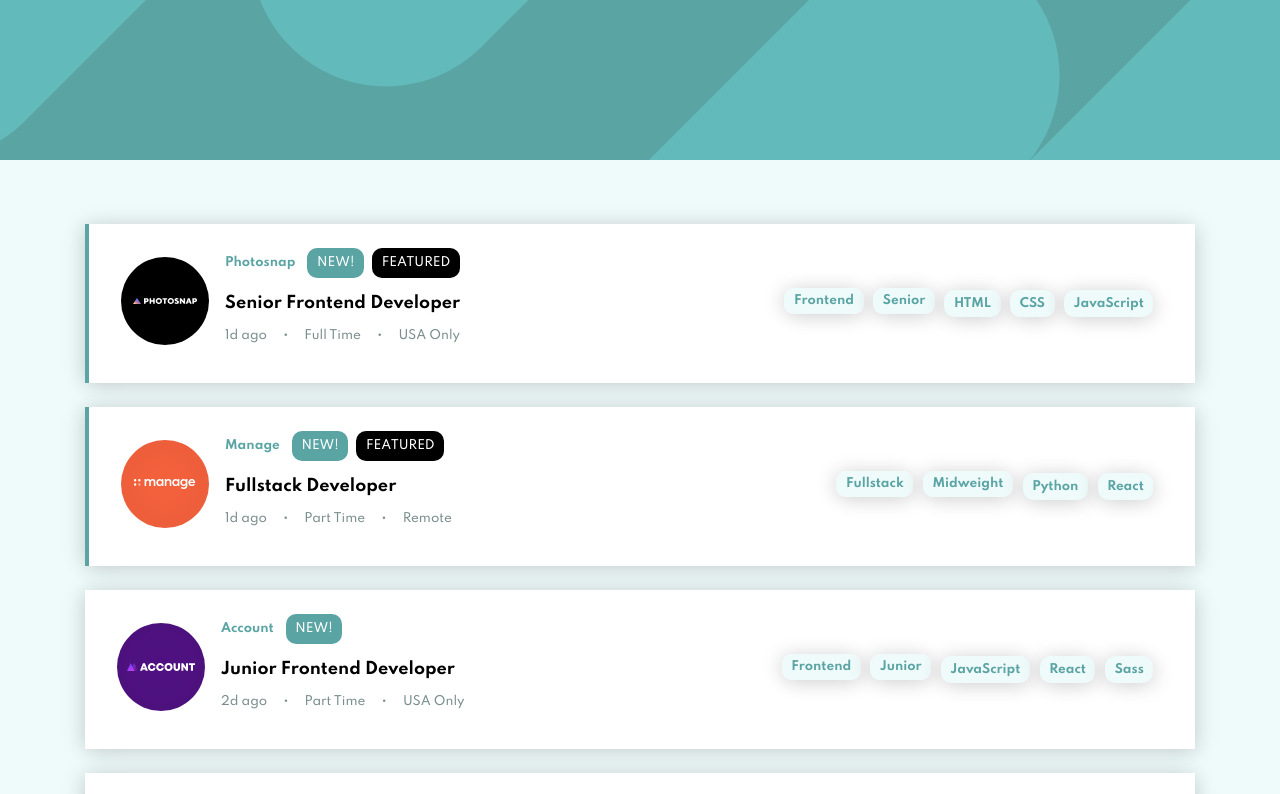
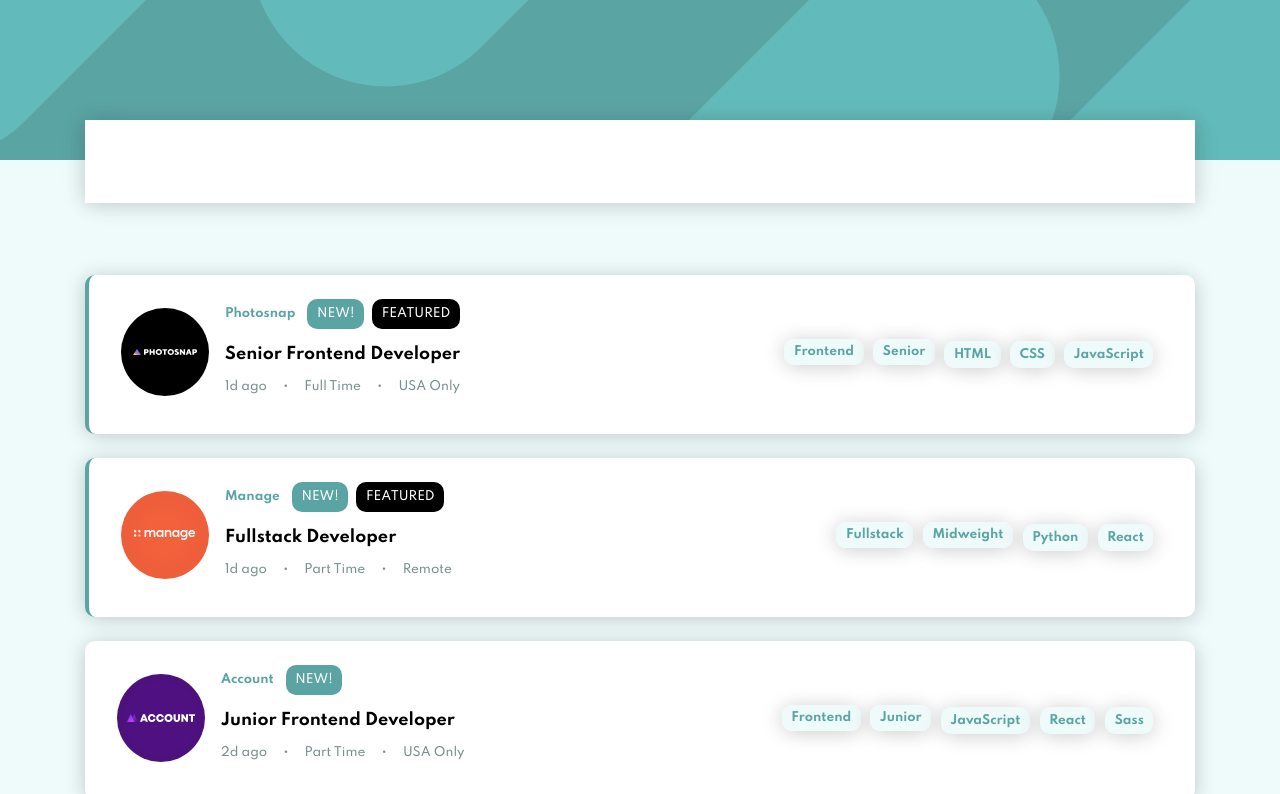
Before and after one commit to luxjoshyua/job-listings-filtering, a website built with webpack: page src/index.html in a window 1280 px wide. Shown: the top 794 px of the page. Built offline with nearby package versions, Linux system fonts and the light colour scheme.

Commit message:
added search input DOM

```diff
--- a/src/index.html
+++ b/src/index.html
@@ -14,8 +14,13 @@
 <body>
     <!-- header -->
     <header class="header"></header>
+    <!-- search wrapper -->
+    <div class="search-wrapper">
+        <input type="search" id="search" name="search">
+    </div>
     <!-- main body wrapper -->
     <section class="main">
+
         <div class="jobs-wrapper">
             <!-- job-item-one -->
             <div class="job-item">
--- a/src/js/createSearchFunctionality/index.js
+++ b/src/js/createSearchFunctionality/index.js
@@ -1,4 +1,10 @@
 const jobListing = document.querySelectorAll(".job-item");
+const searchInput = document.getElementById("search");
+
+searchInput.addEventListener("keyup", (e) => {
+  const searchValue = searchInput.value;
+  console.log(searchValue);
+});
 
 // level function
 
--- a/src/sass/_sections.scss
+++ b/src/sass/_sections.scss
@@ -1,14 +1,33 @@
+.search-wrapper {
+  display: flex;
+  align-items: center;
+  justify-content: center;
+  position: relative;
+  top: -40px;
+  border-radius: 10px;
+  #search {
+    min-width: 1110px;
+    padding: 2rem 1rem;
+    @include boxShadow;
+    border: transparent;
+    font-family: "Spartan", sans-serif;
+    font-size: 1rem;
+    &:focus {
+      border: 3px solid $green;
+      outline: none;
+    }
+  }
+}
 .main {
-  background-color: $light-background;
-  padding: 4rem 0;
+  padding: 2rem 0;
   .jobs-wrapper {
     max-width: 1110px;
     margin: 0 auto;
     .job-item {
       background-color: white;
-      box-shadow: 4px 4px 20px 0 rgba(0, 0, 0, 0.1),
-        -4px 0 20px 0 rgba(0, 0, 0, 0.1);
+      @include boxShadow;
       margin-bottom: 1.5rem;
+      border-radius: 10px;
       &:first-of-type {
         display: none;
       }
--- a/src/sass/_utilities.scss
+++ b/src/sass/_utilities.scss
@@ -1,4 +1,4 @@
-.heading {
-    font-size: 20vh;
-    color: red;
+@mixin boxShadow {
+  box-shadow: 4px 4px 20px 0 rgba(0, 0, 0, 0.1),
+    -4px 0 20px 0 rgba(0, 0, 0, 0.1);
 }
--- a/src/sass/index.scss
+++ b/src/sass/index.scss
@@ -19,6 +19,7 @@ body {
 body {
   font-family: "Spartan", sans-serif;
   font-weight: 500;
+  background-color: $light-background;
 }
 
 h1,
```
Also changed, not shown: src/assets/favicon-32x32.png (renamed from src/assets/images/favicon-32x32.png).
